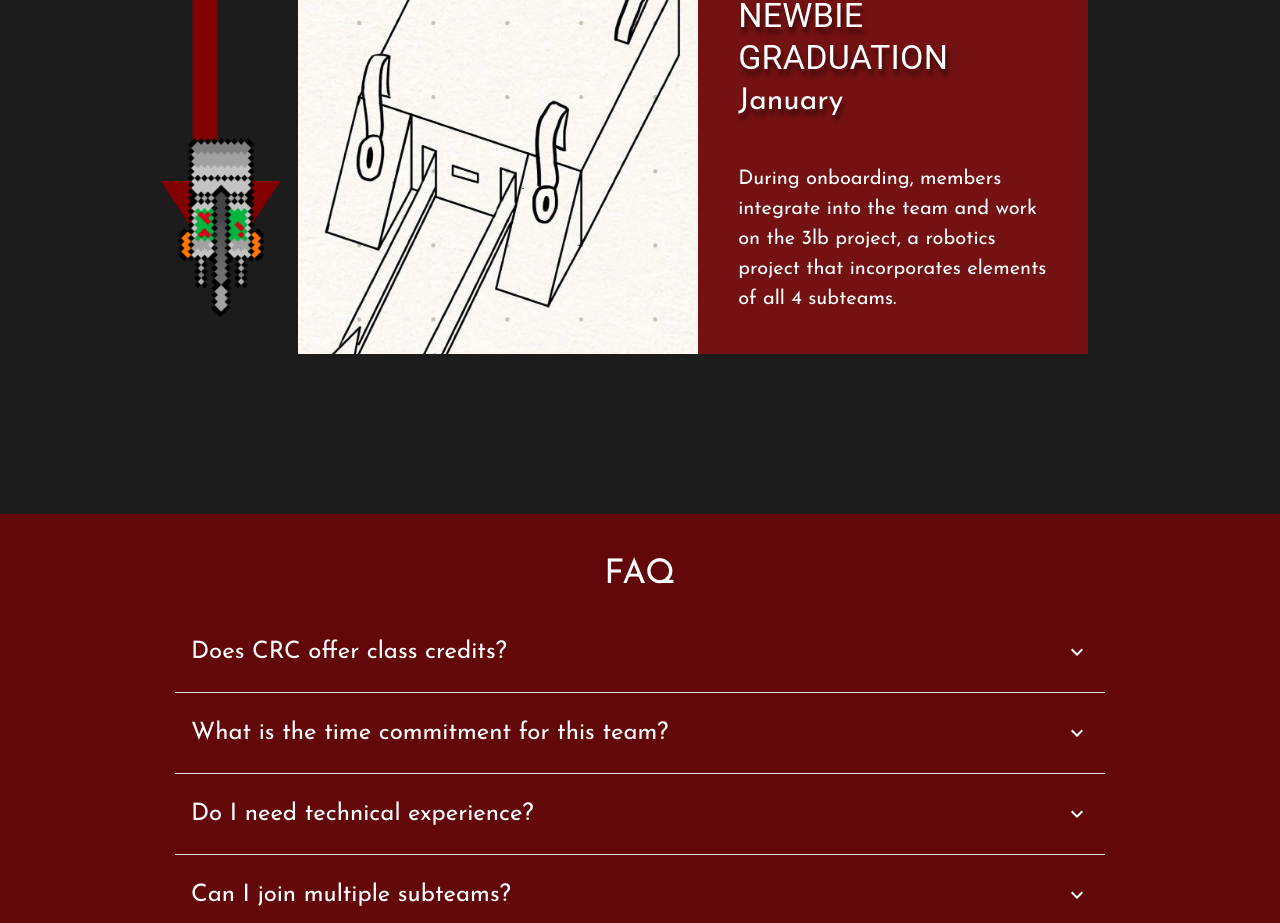
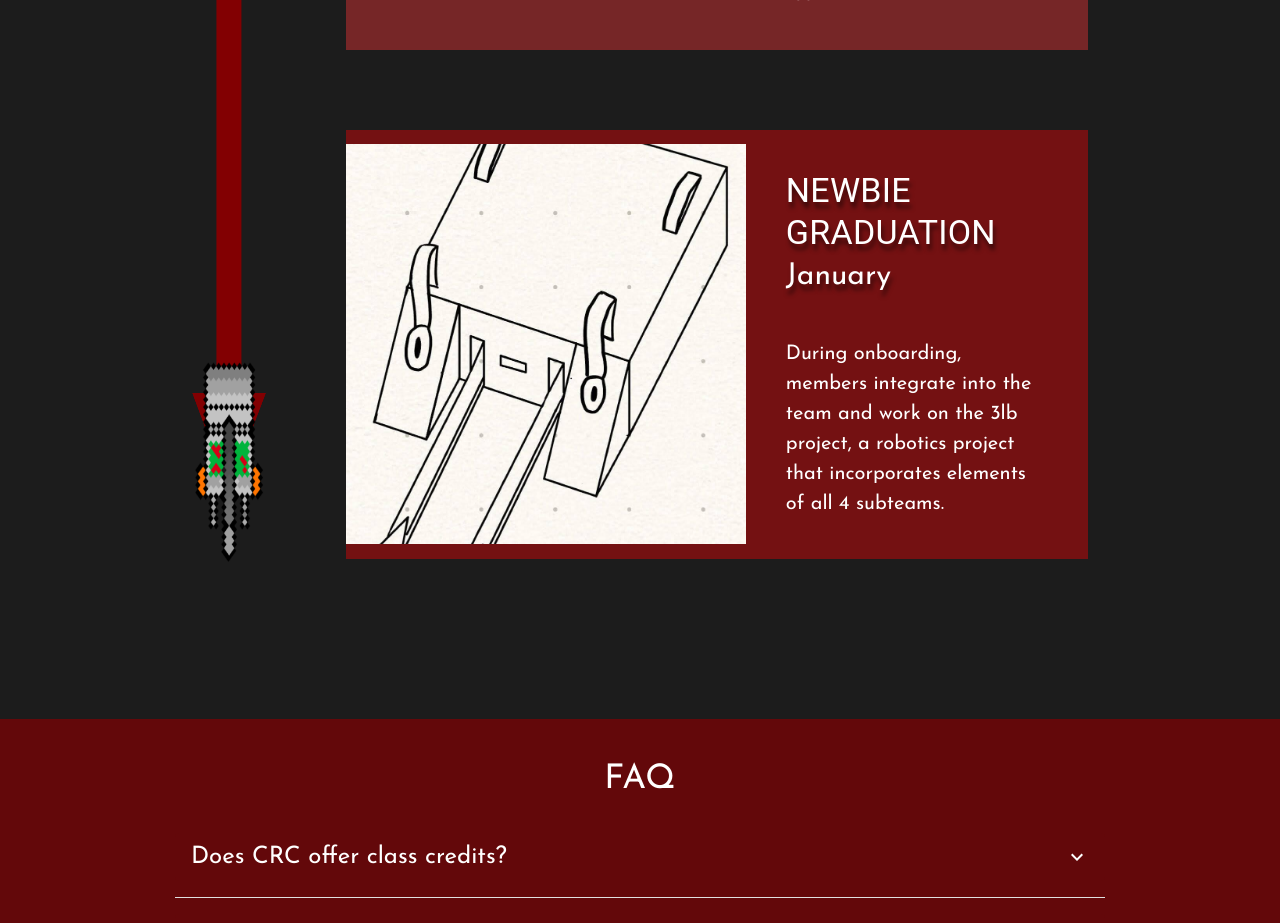
Before and after one commit to Cornell-University-Combat-Robotics/site-2025, a React (Vite) app in the folder react-site/: page /apply in a window 1280 px wide. Shown: the part 4900-5823 px from the top of the page. Built offline with nearby package versions, Linux system fonts and the light colour scheme.

Commit message:
ehh, some parts can be put in foreignobject, but others can't cuz foreign object doesnt support positioning

```diff
--- a/react-site/src/pages/apply.jsx
+++ b/react-site/src/pages/apply.jsx
@@ -316,7 +316,7 @@ export default function Apply() {
 
         <Stack direction="row" gap={10} ref={arrowBar} position="relative" >
           {/*arrow*/}
-          <svg width="10%" //svg component takes up 10% of stack & full height of stack
+          <svg width="30%" //svg component takes up 10% of stack & full height of stack
           >
             <line
               x1="50%" //coordinates of the line: 50% from the left of svg component
@@ -327,19 +327,52 @@ export default function Apply() {
               strokeWidth="25"
             >
             </line>
-          </svg>
 
+            {/*Must have foreign object tag to nest MUI component within svg*/}
+            <foreignObject x="0%" y="90%" width="100%" height="3%" >
               <img
                 src={arrow_img}
                 style={{
-              transform: "scale(0.6)",
                   zIndex: "100",
-              position: "absolute",
-              bottom: "7%",
-              left: "-8%"
+                  width: "100%",
+                  height: "100%"
                 }}
                 ref={arrow}
               />
+            </foreignObject>
+
+
+            {/*static robot image at the top of the rectangular part of arrow -> absolute in terms of the stack component*/}
+            {!isVisible && !isBottomCrossed &&
+              <foreignObject height="6.5%" width="100%" x="0%" y="3%" >
+                <img
+                  src={robot_scroll}
+                  style={{
+                    zIndex: "100",
+                    width: "95%",
+                    height: "95%"
+                  }}
+                />
+              </foreignObject>
+            }
+
+            {/*static robot image at the bottom of the triangular part of arrow*/}
+            {isBottomCrossed &&
+              <foreignObject height="6.5%" width="100%" x="0%" y="89%" >
+                <img
+                  src={robot_scroll}
+                  style={{
+                    zIndex: "100",
+                    width: "95%",
+                    height: "95%"
+                  }}
+                />
+              </foreignObject>
+            }
+
+
+          </svg>
+
 
           {/*
         Scenarios:
@@ -348,19 +381,9 @@ export default function Apply() {
         2) below arrow: isVisible = false (depends on threshold) && isBottomCrossed = true -> DON'T render
         */}
 
-          {/*static robot image at the top of the rectangular part of arrow -> absolute in terms of the stack component */}
-          {!isVisible && !isBottomCrossed &&
-            <RobotImage pos={"absolute"} top={"0%"} ref={null} lft={"-9.25%"} />
-          }
-
-          {/*static robot image at the bottom of the triangular part of arrow*/}
-          {isBottomCrossed &&
-            <RobotImage pos={"absolute"} bottom={"2%"} ref={null} lft={"-9.25%"} />
-          }
-
           {/*scrolling robot image -> fixed at middle of screen (idk why middle equals top = 20%)*/}
           {isVisible && !isBottomCrossed &&
-            <RobotImage pos={"fixed"} top={"20%"} lft={"8.5%"} ref={robot} />
+            <RobotImage pos={"fixed"} top={"20%"} lft={"10.6%"} ref={robot} />
           }
 
           <Stack direction="column" alignItems="center" rowGap={10} height="100%" mb={20}>
```
Lines whose indentation alone changed are shown as unchanged.
